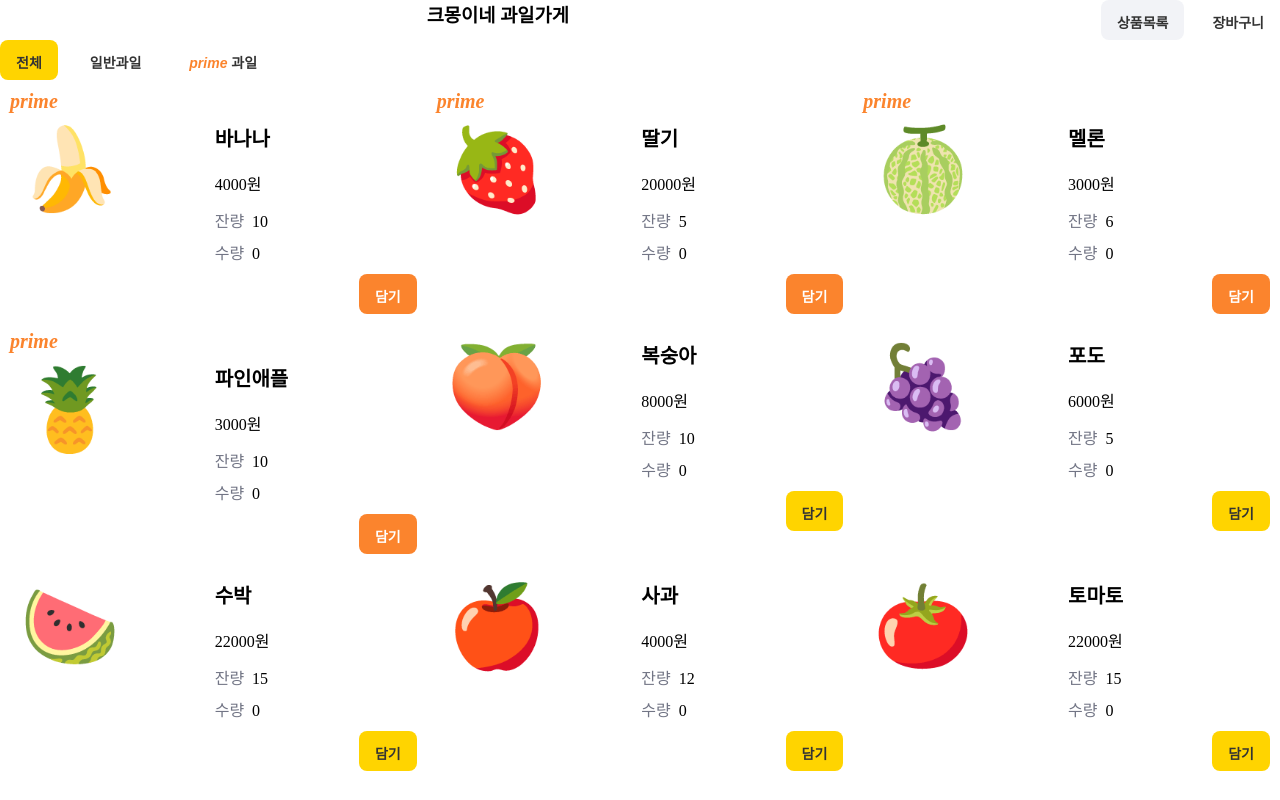
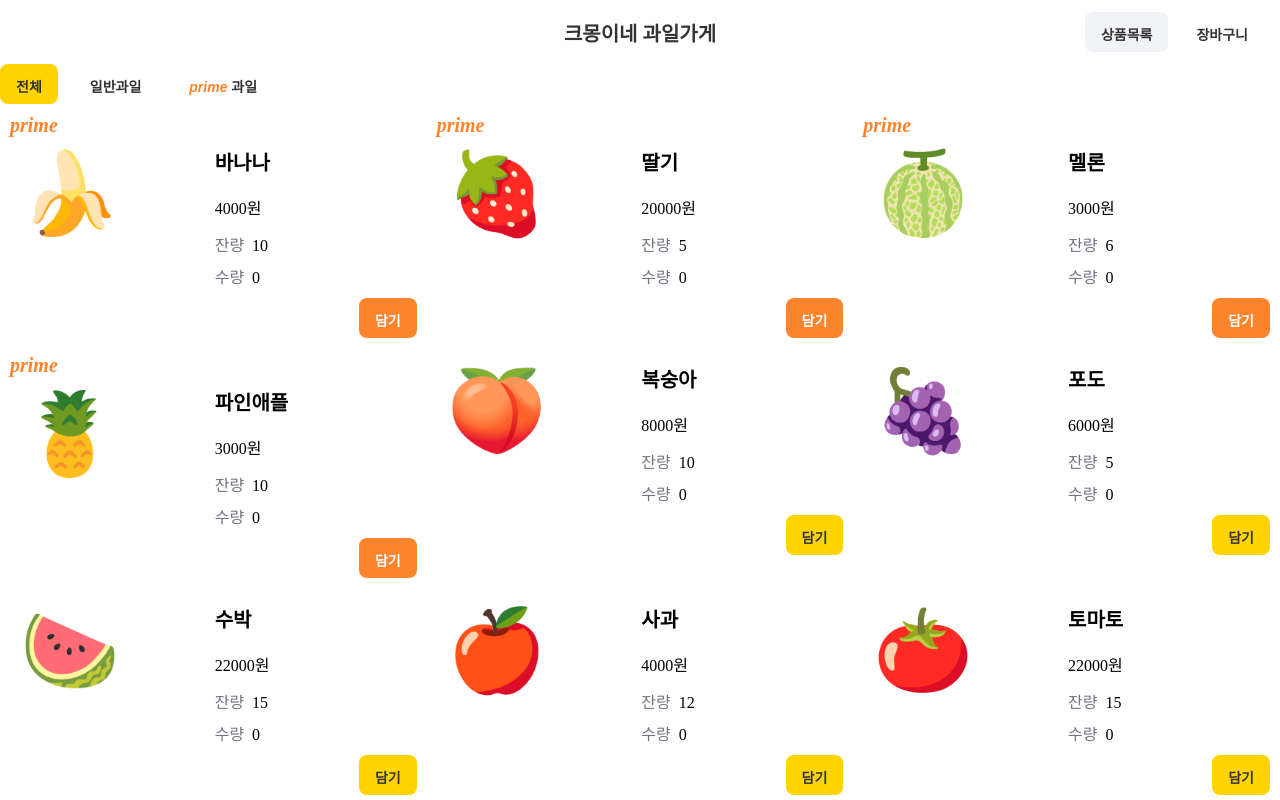
Before and after one commit to dongwook00/my-fruit-shop, a React (Create React App) app: page /#/ in a window 1280 px wide. Shown: the top 800 px of the page. Built offline with nearby package versions, Linux system fonts and the light colour scheme.

Commit message:
edit styles of header

```diff
--- a/src/components/Header/Header.styles.ts
+++ b/src/components/Header/Header.styles.ts
@@ -2,6 +2,6 @@ import styled from 'styled-components';
 
 export const StyledHeader = styled.header`
   display: grid;
-  grid-template-rows: 4rem;
+  grid-template-rows: 6.4rem;
   grid-template-columns: repeat(3, 1fr);
 `;
--- a/src/components/Header/HeaderTitle.styles.ts
+++ b/src/components/Header/HeaderTitle.styles.ts
@@ -2,4 +2,8 @@ import styled from 'styled-components';
 
 export const StyledHeaderTitle = styled.div`
   grid-column: 2;
+  display: flex;
+  justify-content: center;
+  align-items: center;
+  font-size: 2rem;
 `;
--- a/src/components/Header/Tab.styles.ts
+++ b/src/components/Header/Tab.styles.ts
@@ -4,9 +4,11 @@ export const StyledTab = styled.ul`
   grid-column: 3;
   display: flex;
   justify-content: end;
+  align-items: center;
   list-style: none;
 
   li:last-child {
     margin-left: 1.2rem;
+    margin-right: 1.6rem;
   }
 `;
--- /dev/null
+++ b/src/components/common/Title.styles.tsx
@@ -0,0 +1,8 @@
+import styled from 'styled-components';
+import colors from '../../styles/colors.style';
+
+export const StyledTitle = styled.h3`
+  font-size: inherit;
+  font-weight: 700;
+  color: ${colors.darkGray};
+`;
--- a/src/components/common/Title.tsx
+++ b/src/components/common/Title.tsx
@@ -1,9 +1,11 @@
+import { StyledTitle } from './Title.styles';
+
 type Props = {
   text: string;
 };
 
 const Title: React.FC<Props> = ({ text }) => {
-  return <h3>{text}</h3>;
+  return <StyledTitle>{text}</StyledTitle>;
 };
 
 export default Title;
```
